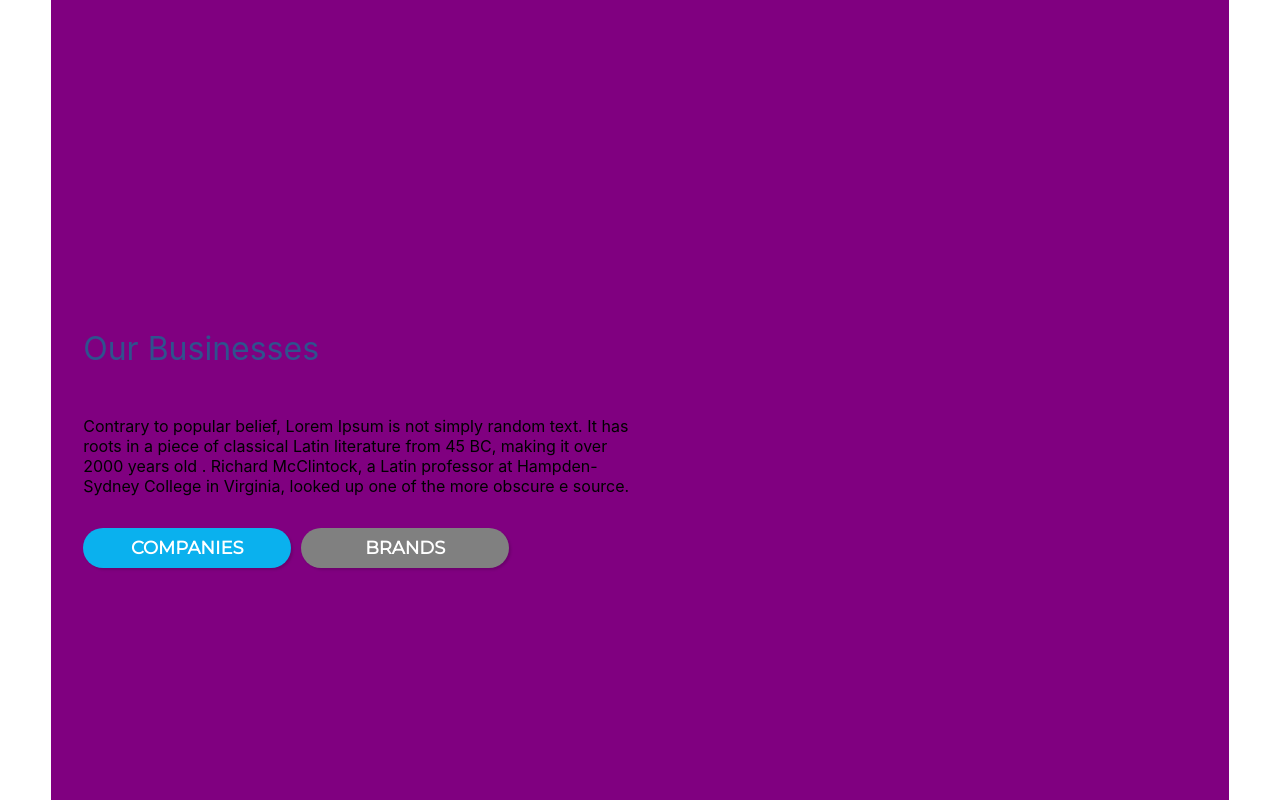
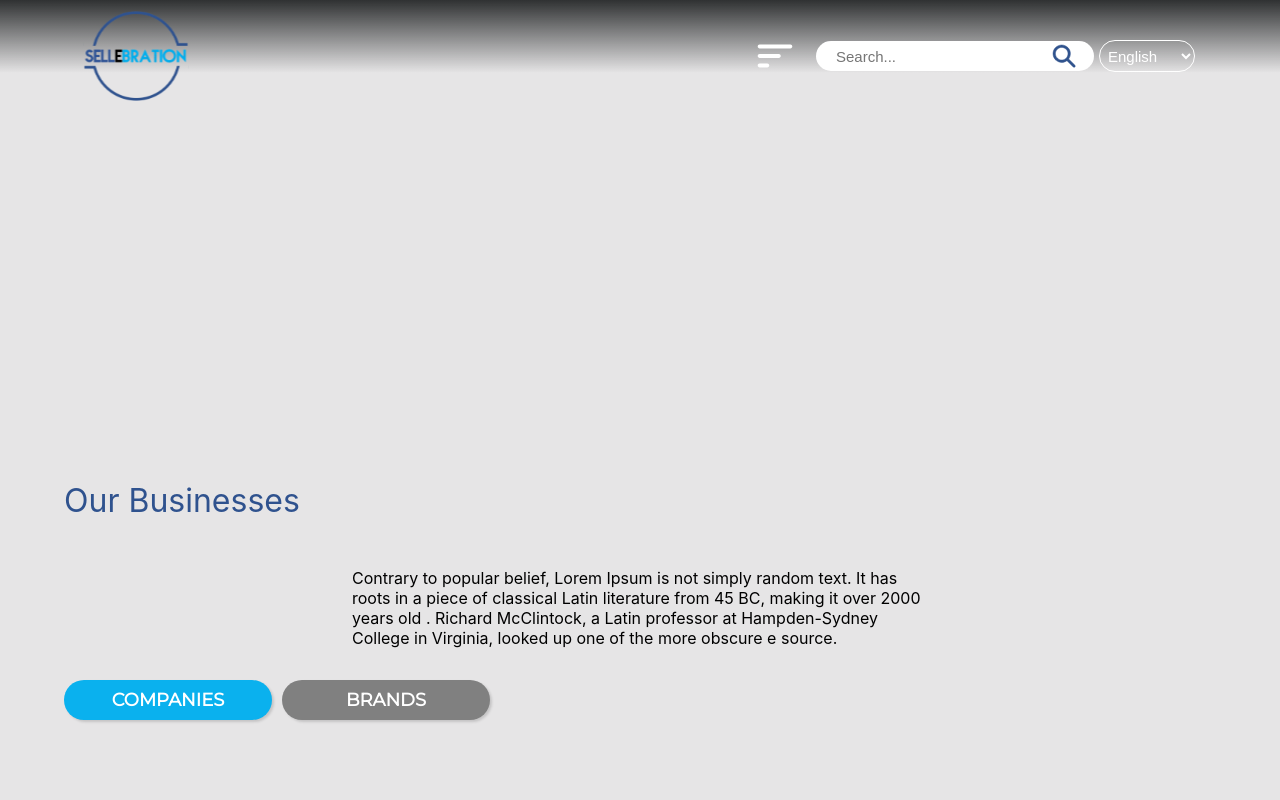
Before and after one commit to rakshit-2/sellebration, a React (Create React App) app in the folder client/: page /bussiness-brand in a window 1280 px wide. Shown: the top 800 px of the page. Built offline with nearby package versions, Linux system fonts and the light colour scheme.

Commit message:
changed brand and business

```diff
--- a/client/src/components/organism/businessbrand/index.css
+++ b/client/src/components/organism/businessbrand/index.css
@@ -1,6 +1,6 @@
 .BusinessBrand__outer{
 width: 100%;
-height: 100%;
+height: fit-content;
 }
 
 .BusinessBrand__inner{
@@ -8,22 +8,28 @@ width: 100%;
 height: 100%;
 display: flex;
 flex-direction: column;
-justify-content: center;
+justify-content: flex-start;
 align-items: center;
 }
 .BusinessBrand__sec1{
     height: 100vh;
-    padding: 2rem;
-    width: 87%;
-    /* height: fit-content; */
+    width: 100%;
     display: flex;
     flex-direction: column;
     justify-content: center;
-    align-items:flex-start;
-    background-color: purple ;
+    align-items:center;
+    background-color: rgba(149, 148, 149, 0.238);
 
 }
-
+.BusinessBrand__sec1__inner{
+    height: 100%;
+    width: 90%;
+    display: flex;
+    flex-direction: column;
+    justify-content: flex-end;
+    align-items:center;
+    padding-bottom: 5rem;
+}
 .BusinessBrand__sec1__head{
     width: 100%;
     height: fit-content;
@@ -85,7 +91,7 @@ align-items: center;
     height: fit-content;
     padding: 2rem;
     width: 87%;
-    height: fit-content;
+
     display: flex;
     flex-direction: column;
     justify-content: center;
@@ -120,10 +126,11 @@ height: fit-content;
 .BusinessBrand__sec2__head__right__field{
         width:16rem;
         height:1.7rem;
+
         border-radius: 20px;
         padding-left: 20px;
         font-size: 15px;
-        border:none;
+        border: 2px solid grey;
         outline:none;
         background: #fff url("./../../assets/image/navbar_img/navbar_searchicon_img.svg") no-repeat;
         background-position: 93%;
--- a/client/src/components/organism/businessbrand/index.js
+++ b/client/src/components/organism/businessbrand/index.js
@@ -1,12 +1,14 @@
 
 import './index.css';
-
+import Navbar from './../NavBar/index';
 const BusinessBrand=(props)=>{
 return (
     <>
     <div className="BusinessBrand__outer">
         <div className="BusinessBrand__inner">
+        <Navbar  navDisplay={props.navDisplay} openNav={props.openNav}  closeNav={props.closeNav}/>
             <div className="BusinessBrand__sec1">
+                <div className="BusinessBrand__sec1__inner">
                     <div className="BusinessBrand__sec1__head">
                             Our Businesses
                     </div>
@@ -26,6 +28,7 @@ return (
                         </div>
                         <div className="BusinessBrand__sec1__button" style={{backgroundColor:"grey"}} >
                             BRANDS
+                        </div>
                     </div>
                 </div>
             </div>
```
Lines whose indentation alone changed are shown as unchanged.
